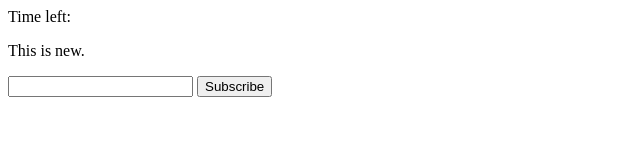
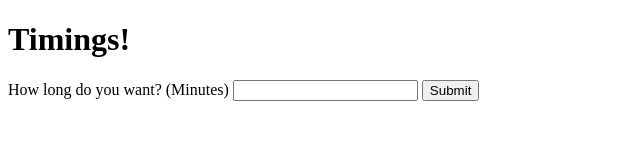
Before and after one commit to james-begg/coding-4-designers-v2, a plain HTML site: page index.html in a window 1280 px wide. Shown: the whole page, without its empty margins (0-640 px from the left). Drawn offline with Linux system fonts and the light colour scheme.

Commit message:
feat: added timings form
- Added form action and number type for input
- Added handling of both cases

```diff
--- a/index.html
+++ b/index.html
@@ -9,12 +9,18 @@
     <title>Document</title>
 </head>
 
-<body>
-    <div id="time-left">Time left: </div>
+<body id="body">
+    <h1>Timings!</h1>
+
     <form action=""
-        id="form">
-        <input type="text" name="time" id="time">
-        <button type="submit">Subscribe</button>
+        id="time-form">
+        <label for="time">How long do you want? (Minutes)</label>
+
+        <input type="number"
+            name="time"
+            id="time">
+
+        <button type="submit">Submit</button>
     </form>
 </body>
 
--- a/index.js
+++ b/index.js
@@ -1,19 +1,31 @@
+const timeInMinutes = new URLSearchParams(window.location.search).get('time');
 
-setTimeout(() => {
+if (timeInMinutes) {
+    // HANDLE IN THE CASE OF A FILLED IN USER
+
+    // We want to not show the input/form info
+    setTimeout(() => {
+        const formEl = document.getElementById('time-form');
+        formEl.remove();
+
+        addTextToBody(`You have selected ${timeInMinutes} minutes of timer`);
+    }, 0);
+} else {
+    // HANDLE AS A NEW USER
+
+    // We want to show the form stuff
+}
+
+function addTextToBody() {
+    // Create a <p> tag
     const para = document.createElement('p');
-    const node = document.createTextNode('This is new.');
+    // Create the text to go inside
+    const node = document.createTextNode(`You have selected ${timeInMinutes} minutes of timer`);
+    // Find the body tag
+    const bodyEl = document.getElementById('body');
+
+    // Add the text to the newly created <p> tag
     para.appendChild(node);
-
-    console.log(new URLSearchParams(window.location.search).get('time'));
-
-    const element = document.getElementById('time-left');
-    element.appendChild(para);
-
-
-    const form = document.getElementById('form');
-    console.log(document.getElementById('form'));
-
-    form.addEventListener('submit', (event) => {
-        console.log(event);
-    });
-}, 1000);
+    // Add the new element to the body
+    bodyEl.appendChild(para);
+}
```
